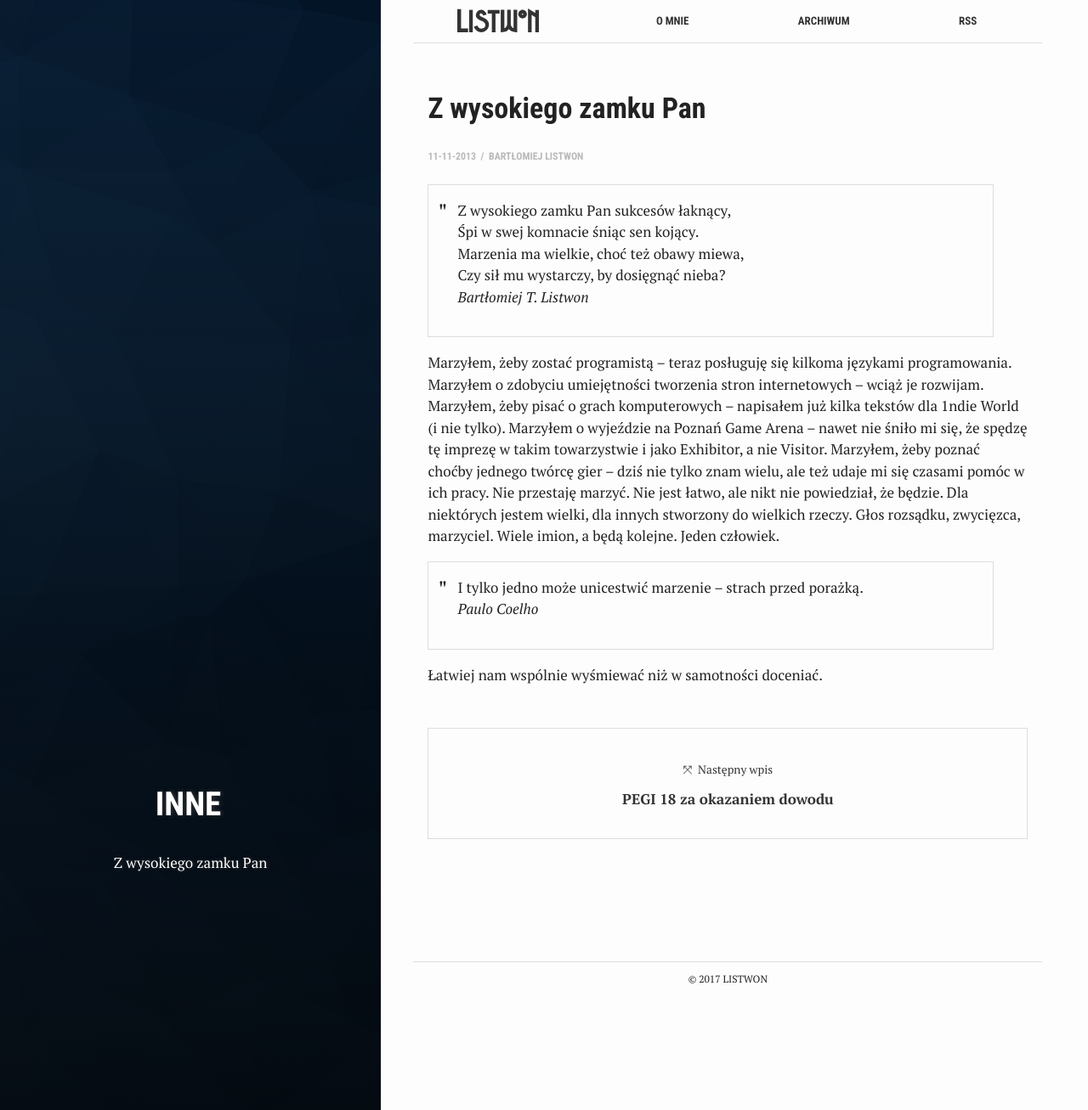
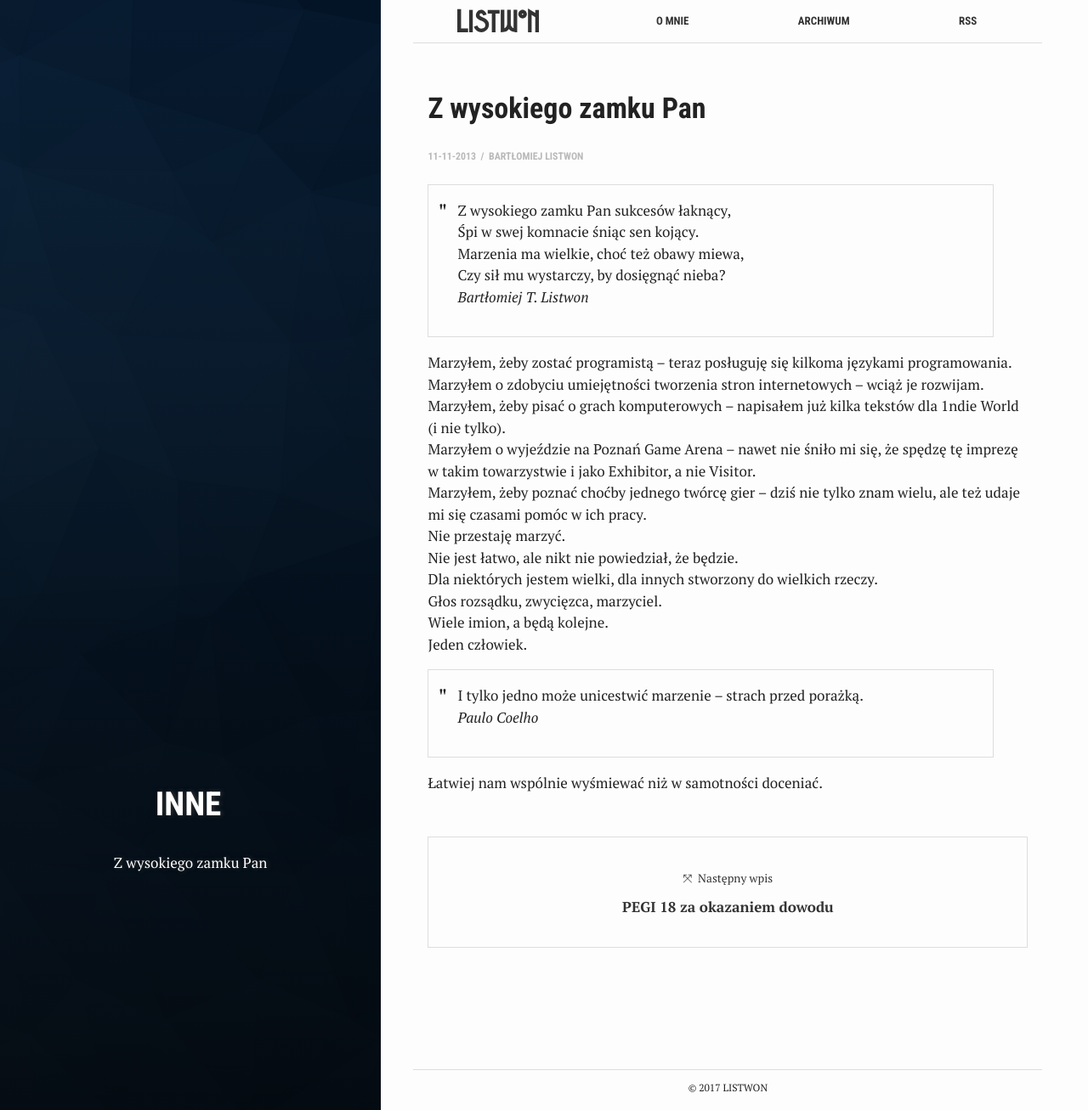
Before and after one commit to Listwon/listwon.github.io, a Jekyll site: the page built from _posts/2013-11-11-z-wysokiego-zamku-pan.md, in a window 1280 px wide and 1307 px high. Shown: the whole window at 85% size. Built offline with Jekyll 4.4.1, drawn with Linux system fonts in a browser that asks for light colours.

Commit message:
Poprawki

```diff
--- a/_posts/2013-11-11-z-wysokiego-zamku-pan.md
+++ b/_posts/2013-11-11-z-wysokiego-zamku-pan.md
@@ -15,16 +15,16 @@ author: "Bartłomiej Listwon"
 >*Bartłomiej T. Listwon*
 <!--more-->
 
-Marzyłem, żeby zostać programistą – teraz posługuję się kilkoma językami programowania.
-Marzyłem o zdobyciu umiejętności tworzenia stron internetowych – wciąż je rozwijam.
-Marzyłem, żeby pisać o grach komputerowych – napisałem już kilka tekstów dla 1ndie World (i nie tylko).
-Marzyłem o wyjeździe na Poznań Game Arena – nawet nie śniło mi się, że spędzę tę imprezę w takim towarzystwie i jako Exhibitor, a nie Visitor.
-Marzyłem, żeby poznać choćby jednego twórcę gier – dziś nie tylko znam wielu, ale też udaje mi się czasami pomóc w ich pracy.
-Nie przestaję marzyć.
-Nie jest łatwo, ale nikt nie powiedział, że będzie.
-Dla niektórych jestem wielki, dla innych stworzony do wielkich rzeczy.
-Głos rozsądku, zwycięzca, marzyciel.
-Wiele imion, a będą kolejne.
+Marzyłem, żeby zostać programistą – teraz posługuję się kilkoma językami programowania.<br>
+Marzyłem o zdobyciu umiejętności tworzenia stron internetowych – wciąż je rozwijam.<br>
+Marzyłem, żeby pisać o grach komputerowych – napisałem już kilka tekstów dla 1ndie World (i nie tylko).<br>
+Marzyłem o wyjeździe na Poznań Game Arena – nawet nie śniło mi się, że spędzę tę imprezę w takim towarzystwie i jako Exhibitor, a nie Visitor.<br>
+Marzyłem, żeby poznać choćby jednego twórcę gier – dziś nie tylko znam wielu, ale też udaje mi się czasami pomóc w ich pracy.<br>
+Nie przestaję marzyć.<br>
+Nie jest łatwo, ale nikt nie powiedział, że będzie.<br>
+Dla niektórych jestem wielki, dla innych stworzony do wielkich rzeczy.<br>
+Głos rozsądku, zwycięzca, marzyciel.<br>
+Wiele imion, a będą kolejne.<br>
 Jeden człowiek.
 
 >I tylko jedno może unicestwić marzenie – strach przed porażką. <br>
```
